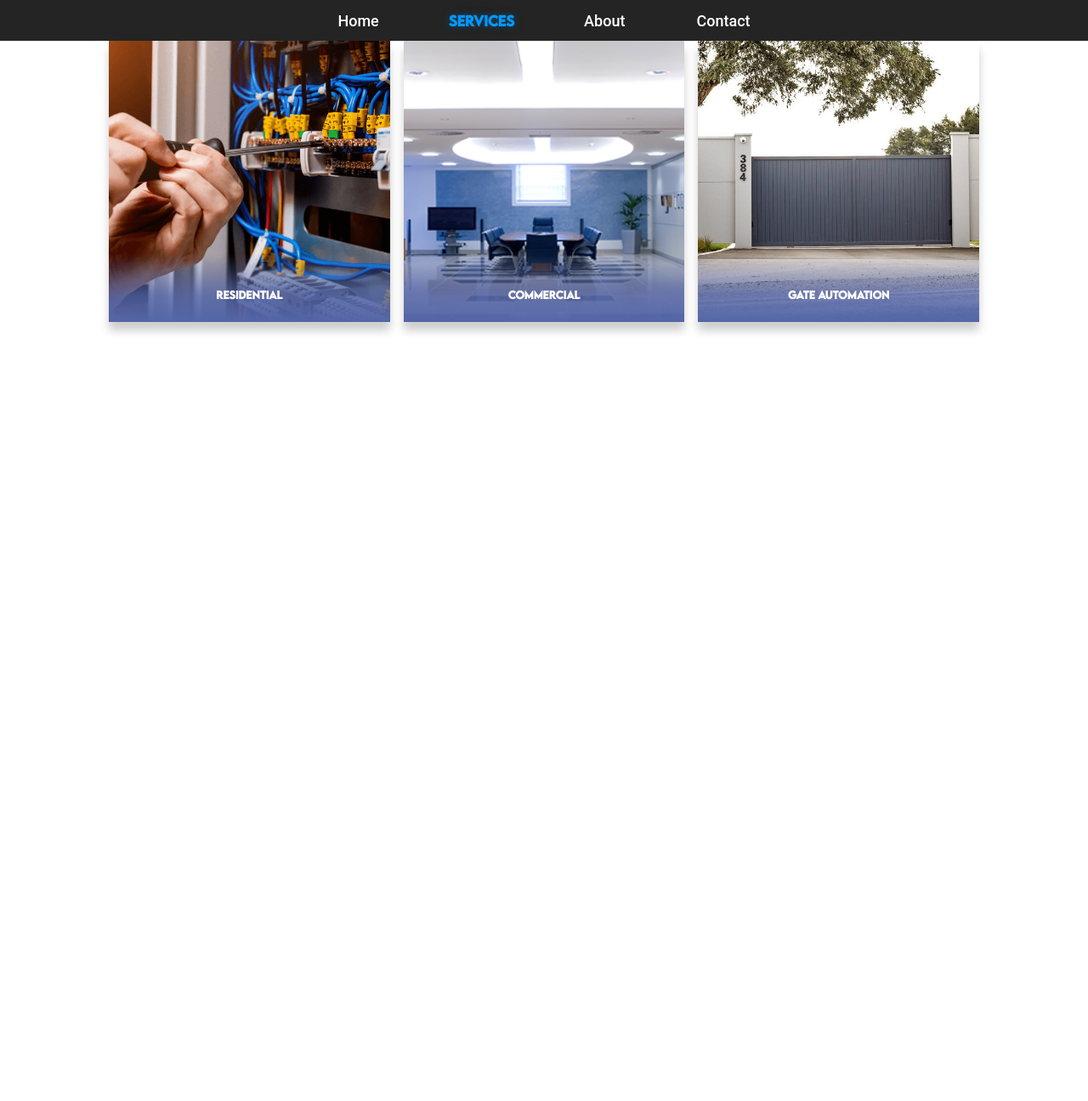
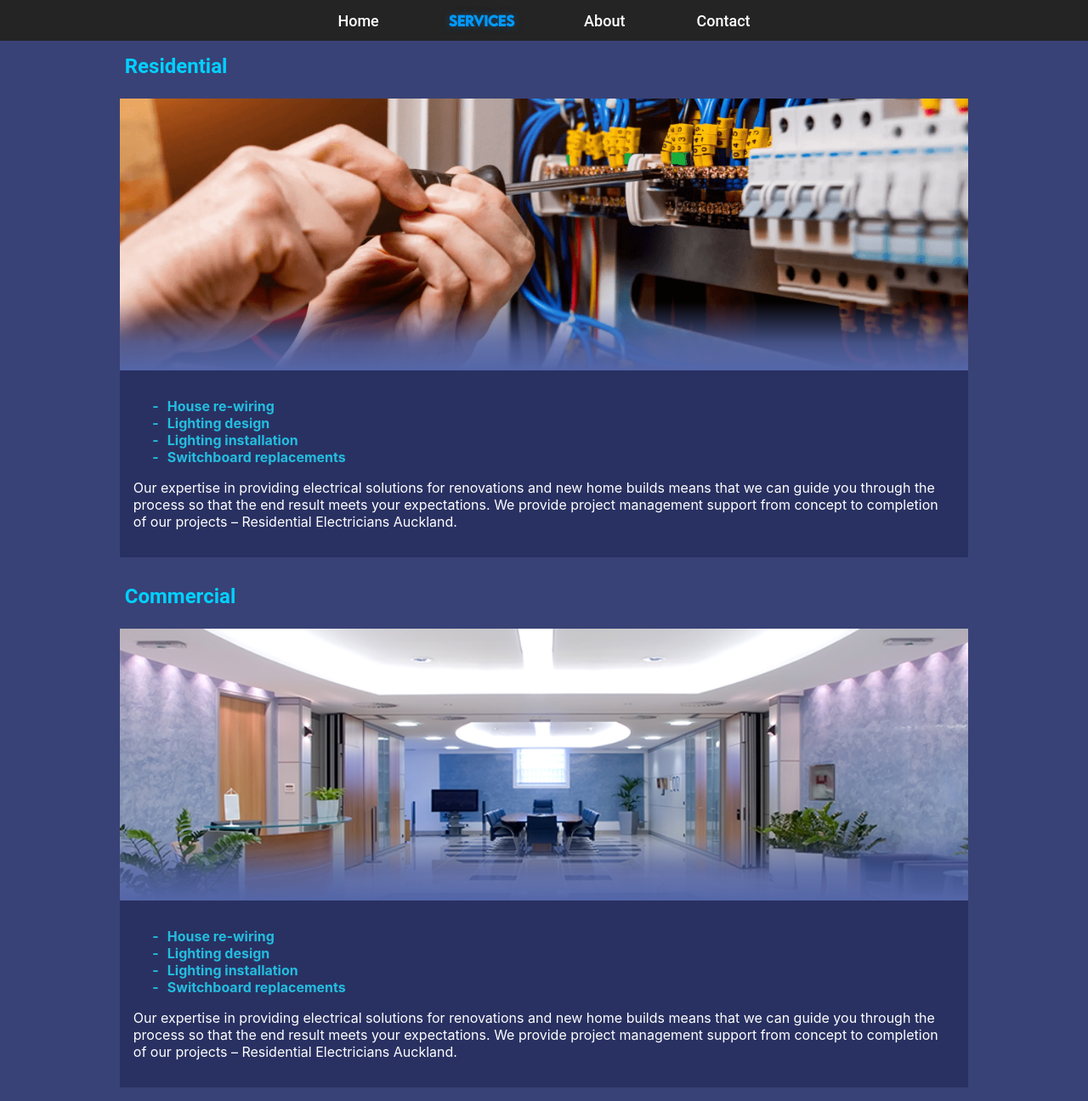
Before and after one commit to WillMorrisnz/hedley-electrical, a React (Create React App) app: page /services in a window 1280 px wide. Shown: the whole page at 85% size. Before the commit the page ends 800 px from the top, so only its background shows below. Built offline with nearby package versions, Linux system fonts and the light colour scheme.

Commit message:
Services page template

```diff
--- a/src/App.css
+++ b/src/App.css
@@ -1,5 +1,4 @@
 .App {
-  text-align: center;
   min-width: 350px
 }
 
@@ -22,7 +21,16 @@
 
 .text-white {
   color: white;
-  text-decoration: underline;
+}
+
+.text-bright-blue {
+  color: var(--clr-bright-blue);
+  padding-bottom: 1em;
+  font-size: 1.5rem;
+}
+
+.text-medium-blue {
+  color: var(--clr-medium-blue);
 }
 
 /* Variables */
@@ -58,6 +66,14 @@
 
 .background-bright-blue {
   background-color: var(--clr-bright-blue);
+}
+
+.background-700-blue {
+  background-color: #293162;
+}
+
+.background-charcoal {
+  background-color: var(--clr-charcoal);
 }
 
 .background-dark {
@@ -214,6 +230,22 @@ h3 {
 
 /* Utility */
 
+.w100 {
+  width: 100%;
+}
+
+.m-1{
+  margin: 1em;
+}
+
+.p-1 {
+  padding: 1em;
+}
+
+.text-underline {
+  text-decoration: underline;
+}
+
 img{
   max-width: 100%;
   object-fit: fill;
@@ -231,6 +263,10 @@ section{
 
 h4 {
   font-size: .75rem;
+}
+
+.mw-30 {
+  min-width: 30%;
 }
 
 /* Flex Box */
@@ -291,6 +327,7 @@ margin: 0.5em;
   aspect-ratio: 1 / 1;
   object-fit: cover;
   z-index: 1000;
+  max-height: 20em;
 }
 
 /* Styling */
@@ -318,3 +355,10 @@ margin: 0.5em;
   padding: 0.75em;
   color: var(--clr-dark);
 }
+
+.list-items {
+  color: var(--clr-medium-blue);
+  font-weight: bold;
+  text-align: left;
+  list-style: '-  ';
+}
--- a/src/components/navBar.js
+++ b/src/components/navBar.js
@@ -44,7 +44,7 @@ const Nav = () => {
     return(
         <div>
             <div className='nav-container'>
-                <img src={mobileTabOpen ? exitIcon : hamburgerIcon} onClick={toggleMobileMenu} className="mobile-nav-button"></img>
+                <img src={mobileTabOpen ? exitIcon : hamburgerIcon} alt={mobileTabOpen ? 'close menu' : 'open menu'} onClick={toggleMobileMenu} className="mobile-nav-button"></img>
                 <nav hidden={!mobileTabOpen} data-visible={mobileTabOpen}>
                     {routes.map((route) => {
                         return (
--- a/src/pages/servicesPage.js
+++ b/src/pages/servicesPage.js
@@ -5,29 +5,70 @@ import image2 from '../assets/images/image2.jpeg'
 
 const ServicesPage = () => {
     return (
-        <div className='template-grid'>
-            <div className='card-outline stacked'>
-                <img className='card__img' src={image}></img>
-                <div className='blue_gradient'></div>
-                <div className='card__content'>
-                    <h4 className='lemon'>Residential</h4>
+        <main>
+            <section className='background-dark'>
+                <div className='container'>
+                    <h3 className='text-bright-blue'>
+                        Residential
+                    </h3>
+                    <div className='stacked grid'>
+                        <img src={image} className='card__img'></img>
+                        <div className='blue_gradient'></div>
+                    </div>
+
+                    <div className='grid background-700-blue p-1'>
+                        <ul className='list-items col'>
+                            <li>
+                                House re-wiring
+                            </li>
+                            <li>
+                                Lighting design
+                            </li>
+                            <li>
+                                Lighting installation
+                            </li>
+                            <li>
+                                Switchboard replacements
+                            </li>
+                        </ul>
+                        <p className='col text-white'>
+                        Our expertise in providing electrical solutions for renovations and new home builds means that we can guide you through the process so that the end result meets your expectations. We provide project management support from concept to completion of our projects – Residential Electricians Auckland.
+                        </p>
+                    </div>
                 </div>
-            </div>
-            <div className='card-outline stacked'>
-                <img className='card__img' src={image1}></img>
-                <div className='blue_gradient'></div>
-                <div className='card__content'>
-                    <h4 className='lemon'>Commercial</h4>
+            </section>
+            <section className='background-dark'>
+                <div className='container'>
+                    <h3 className='text-bright-blue'>
+                        Commercial
+                    </h3>
+                    <div className='stacked grid'>
+                        <img src={image1} className='card__img'></img>
+                        <div className='blue_gradient'></div>
+                    </div>
+
+                    <div className='grid background-700-blue p-1'>
+                        <ul className='list-items col'>
+                            <li>
+                                House re-wiring
+                            </li>
+                            <li>
+                                Lighting design
+                            </li>
+                            <li>
+                                Lighting installation
+                            </li>
+                            <li>
+                                Switchboard replacements
+                            </li>
+                        </ul>
+                        <p className='col text-white'>
+                        Our expertise in providing electrical solutions for renovations and new home builds means that we can guide you through the process so that the end result meets your expectations. We provide project management support from concept to completion of our projects – Residential Electricians Auckland.
+                        </p>
+                    </div>
                 </div>
-            </div>
-            <div className='card-outline stacked'>
-                <img className='card__img' src={image2}></img>
-                <div className='blue_gradient'></div>
-                <div className='card__content'>
-                    <h4 className='lemon'>Gate Automation</h4>
-                </div>
-            </div>
-        </div>
+            </section>
+        </main>
     )
 }
 
```
